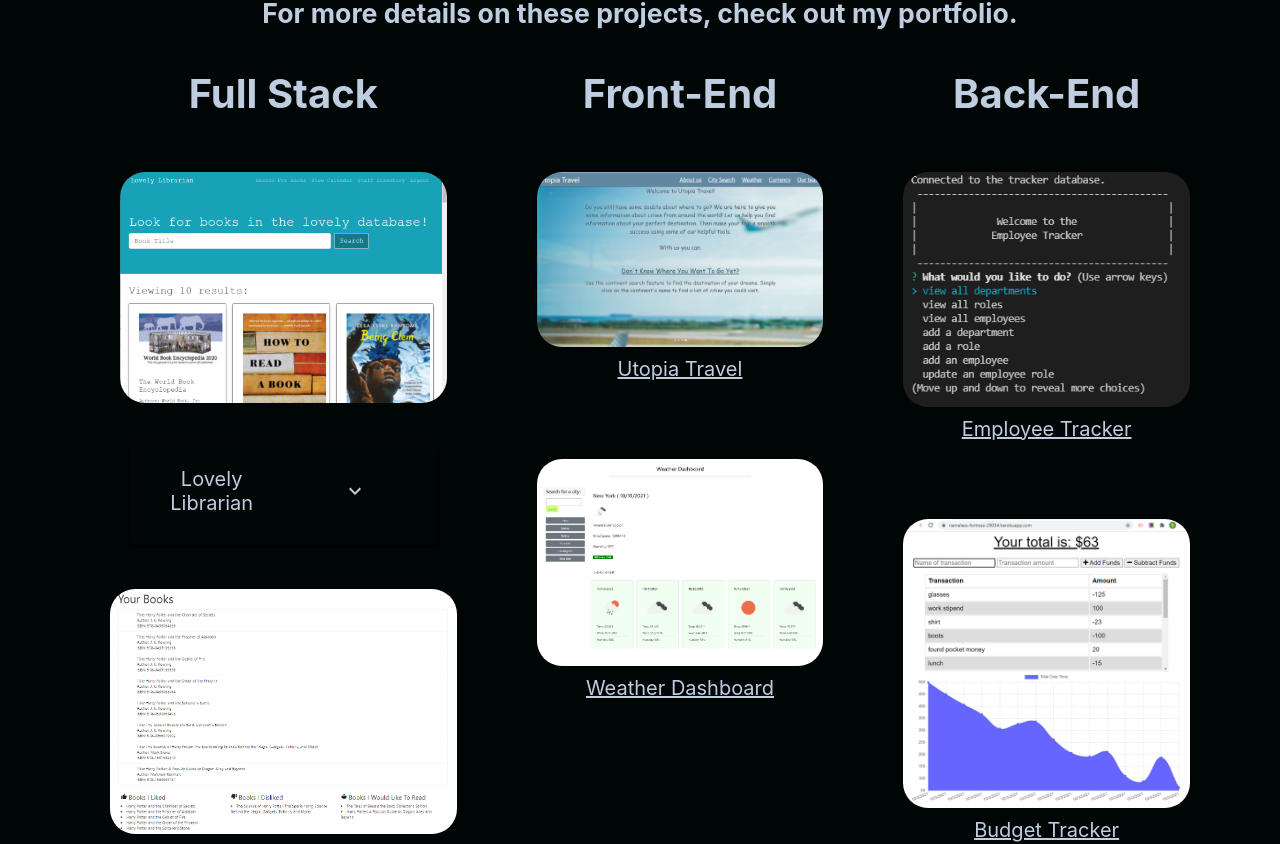
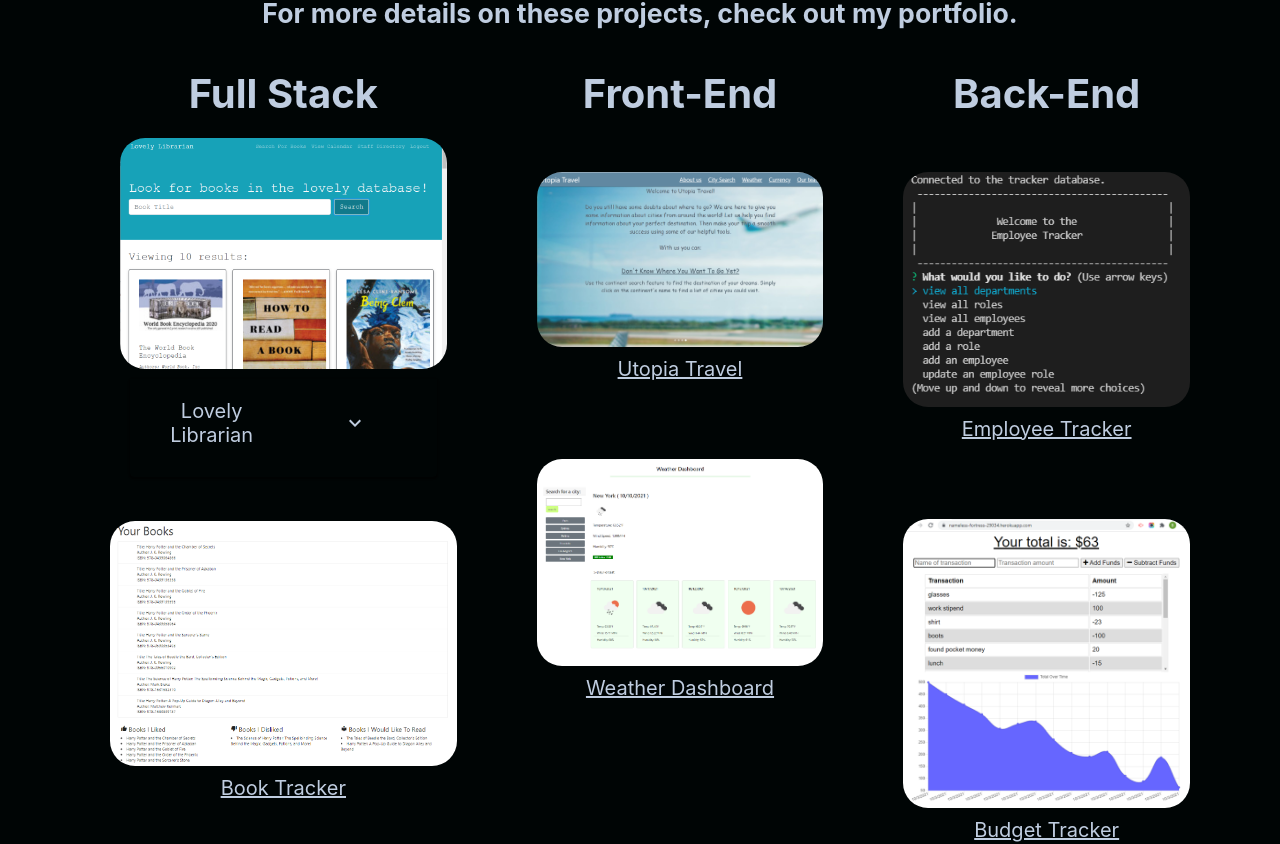
Before and after one commit to bcassellius/portfolio, a React (Create React App) app: page / in a window 1280 px wide. Shown: the part 908-1752 px from the top of the page. Built offline with nearby package versions, Linux system fonts and the light colour scheme.

Commit message:
formatted accordion for 1 portfolio item

```diff
--- a/src/components/About/index.js
+++ b/src/components/About/index.js
@@ -42,23 +42,33 @@ function About(props) {
                         <h3>Full Stack</h3>
                         <ul className="skill">
                             <li>
-                                <div className='accord'>
-                                    <a href="https://lovely-librarian.herokuapp.com/" target="_blank">
-                                        <img src={require(`../../assets/images/0.png`).default}
-                                            className="responsive-image"
-                                            alt="skills"
-                                        />
-                                    </a>
+                                <div >
+                                    <img src={require(`../../assets/images/0.png`).default}
+                                        className="responsive-image"
+                                        alt="skills"
+                                    />
                                     <Accordion style={{background:`var(--background)`}}>
                                         <AccordionSummary expandIcon={<ExpandMore />}>
                                             Lovely Librarian
                                         </AccordionSummary>
-                                        <AccordionDetails>
+                                        <AccordionDetails className='accord' >
                                             This is a group project responsive PWA that is used by librarians for internal library tasks. It is a MERN SPA that follows mobile-first practices and was created with React and styled using React Bootstrap and CSS. It is deployed using heroku. This app allows the user to search for books using the google books api as well as see the staff directory and events calendar.
                                         </AccordionDetails>
                                         <AccordionActions>
-                                            <Button style={{ border: `2px solid #3b3355ff`}} size="small" onClick={() => window.open('https://github.com/bcassellius/lovely-librarian.git', '_blank')}>Github Repo</Button>
-                                            <Button style={{ border: `2px solid #3b3355ff`}} size="small" onClick={() => window.open('https://lovely-librarian.herokuapp.com/', '_blank')}>Deployed App</Button>
+                                            <Button
+                                                style={{ border: `2px solid #3b3355ff`}}
+                                                size="small"
+                                                onClick={() =>
+                                                    window.open('https://github.com/bcassellius/lovely-librarian.git', '_blank')}>
+                                                        Github Repo
+                                            </Button>
+                                            <Button
+                                                style={{ border: `2px solid #3b3355ff`}}
+                                                size="small"
+                                                onClick={() =>
+                                                    window.open('https://lovely-librarian.herokuapp.com/', '_blank')}>
+                                                        Deployed App
+                                            </Button>
                                         </AccordionActions>
                                     </Accordion>
                                 </div>
--- a/src/components/About/style.css
+++ b/src/components/About/style.css
@@ -1,3 +1,4 @@
+
 #about {
     font-size: 30pt;
     text-align: center;
@@ -30,6 +31,12 @@
     margin-bottom: 100px;
 }
 
+.accord {
+    margin: 0;
+    border: 0;
+    padding: 0;
+}
+
 #main {
     width: 100%;
     display: block;
```
